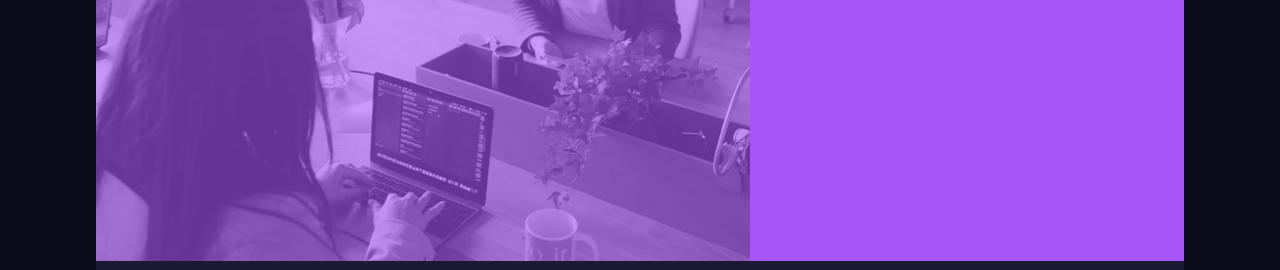
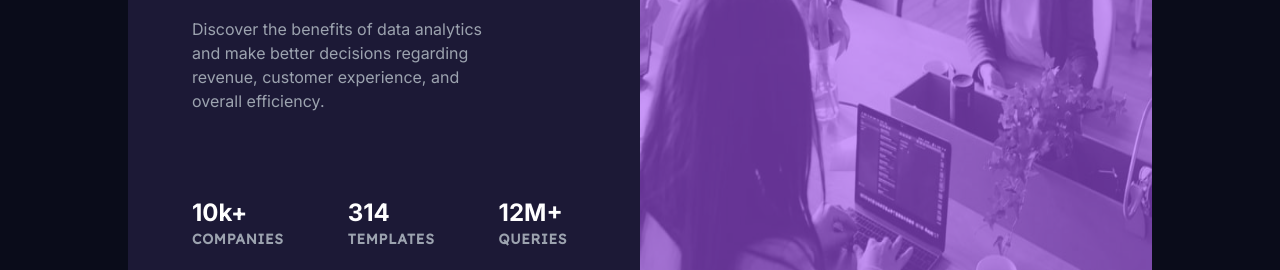
Before and after one commit to mocadev1/stats-preview-card-component-, a website built with Parcel: page index.html in a window 1280 px wide. Shown: the part 259-529 px from the top of the page. Built offline with nearby package versions, Linux system fonts and the light colour scheme.

Commit message:
Apparently finished.

```diff
--- a/index.html
+++ b/index.html
@@ -13,58 +13,58 @@
 <body class="bg-dark-blue">
 
   <!-- card-body -->
-  <div class="bg-desaturated-blue text-white mt-10 mx-auto w-[85%] rounded-lg">
+  <div class="bg-desaturated-blue text-white mt-10 mx-auto w-[85%] xl:w-[80%] rounded-lg xl:flex xl:flex-row-reverse">
 
     <!-- card-image -->
-    <div class="bg-purple-500 rounded-t-lg">
+    <div class="bg-purple-500 rounded-t-lg xl:rounded-tl-none xl:rounded-r-lg xl:w-[50%]">
       <picture>
         <source media="(min-width: 1440px)" srcset="images/image-header-desktop.jpg">
         <img
           src="images/image-header-mobile.jpg"
           alt="business people"
-          class="rounded-t-lg opacity-40"
+          class="opacity-40 rounded-t-lg xl:rounded-tl-none xl:rounded-r-lg xl:w-full xl:h-full"
         >
       </picture>
     </div>
 
     <!-- card-text -->
-    <div class="mx-5">
+    <div class="mx-5 xl:mx-0 xl:pl-16 xl:pr-32 xl:w-[50%] text-center font-inter xl:text-left">
 
       <!-- main-heading -->
       <h3
-        class="text-3xl text-center font-inter font-bold py-5 mt-3"
+        class="text-3xl xl:text-4xl font-bold py-5 mt-3 xl:mt-14"
       >
         Get <span class="text-purple-500">insights</span> that help your business grow.
       </h3>
 
       <!-- main-paragraph -->
-      <p class="text-center font-inter mb-7 text-gray-400">
+      <p class="mb-7 xl:my-5 text-gray-400">
         Discover the benefits of data analytics and make better decisions regarding revenue, customer
         experience, and overall efficiency.
       </p>
 
 
       <!-- stats -->
-      <ul class="text-center font-inter font-bold">
-        <li class="text-2xl py-7">
+      <ul class="font-bold xl:flex">
+        <li class="text-2xl py-7 xl:py-16 xl:pr-16">
           10k+
-          <span class="block uppercase font-deca tracking-widest text-sm text-gray-400">
+          <span class="block uppercase font-deca tracking-widest xl:tracking-wider text-sm text-gray-400">
             companies
           </span>
         </li>
-        <li class="text-2xl py-7">
+        <li class="text-2xl py-7 xl:py-16 xl:pr-16">
           314
-          <span class="block uppercase font-deca tracking-widest text-sm text-gray-400">
+          <span class="block uppercase font-deca tracking-widest xl:tracking-wider text-sm text-gray-400">
             templates
           </span>
         </li>
-        <li class="text-2xl py-7 uppercase">
+        <li class="text-2xl py-7 xl:py-16 xl:pr-16 uppercase">
           12m+
-          <span class="block uppercase font-deca tracking-widest text-sm text-gray-400">
+          <span class="block uppercase font-deca tracking-widest xl:tracking-wider text-sm text-gray-400">
             queries
           </span>
         </li>
-      </div>
+      </ul>
 
     </div>
 
```
Also changed, not shown: dist/index.html, 2 other files.
